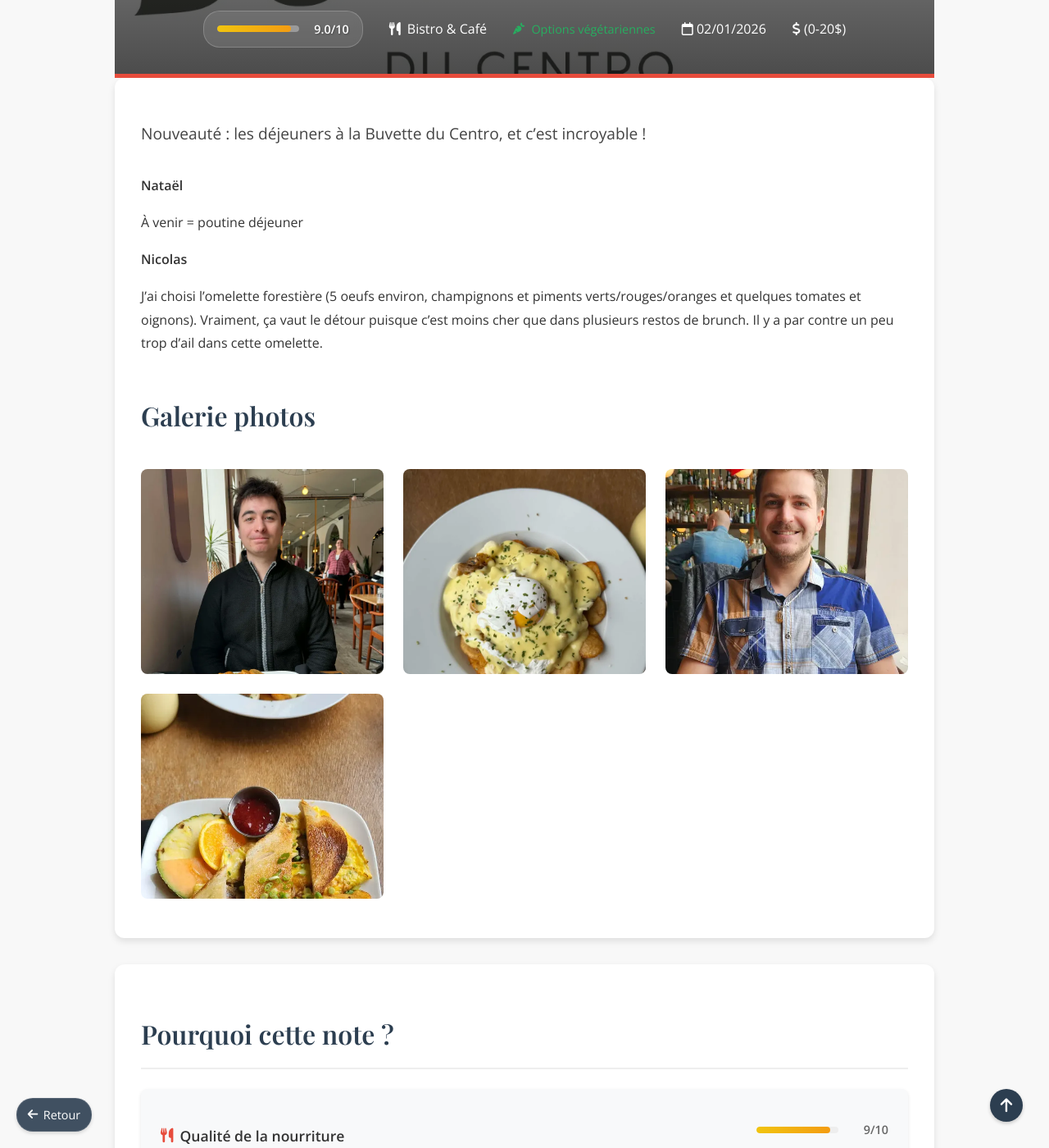
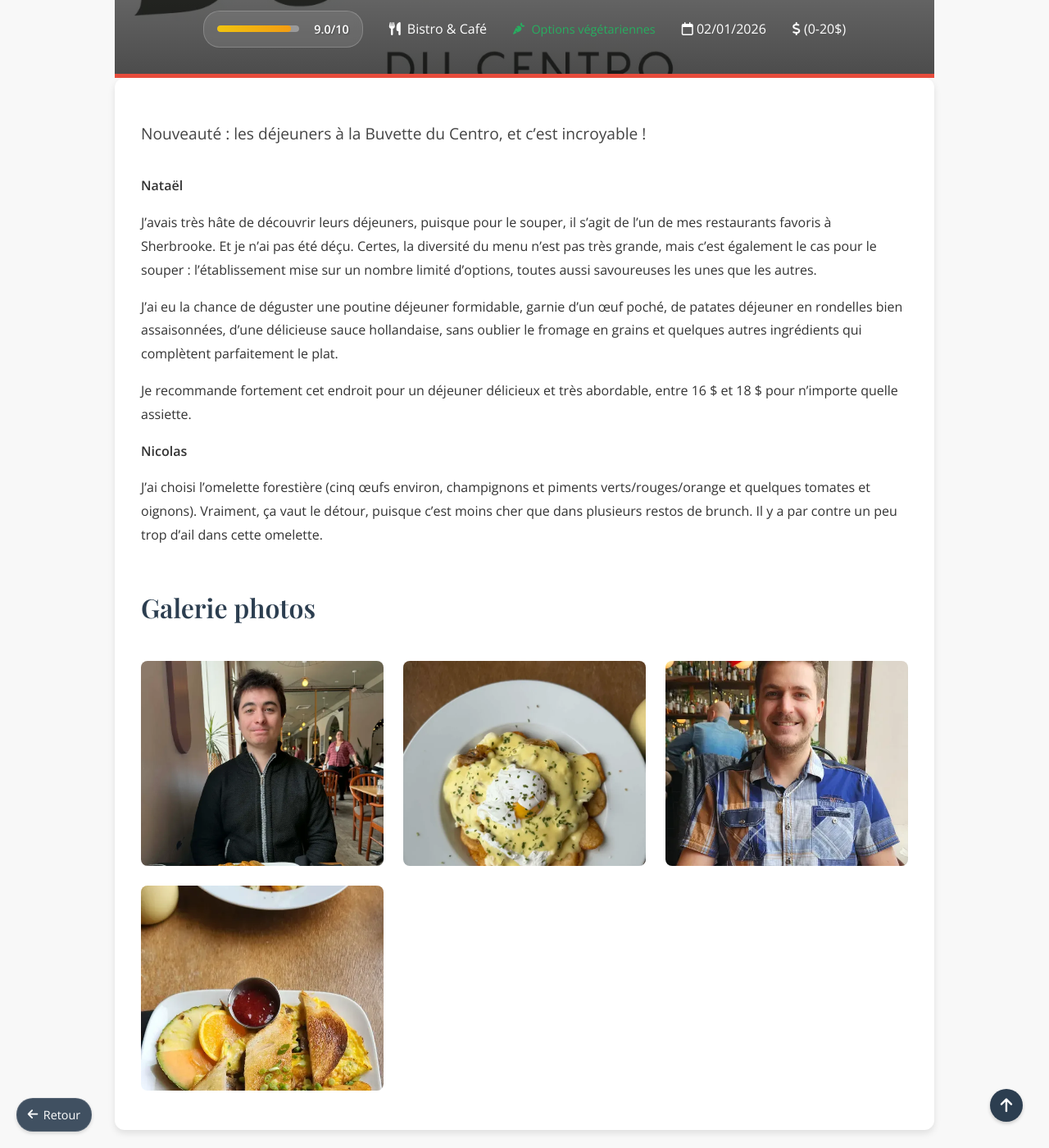
Before and after one commit to Natael21/blog-culinaire, a Jekyll site: the page built from _posts/2026-01-02-la-buvette-du-centro-dejeuner.markdown, in a window 1280 px wide and 1400 px high, scrolled down 835 px. Shown: the whole window at 82% size. Built offline with Jekyll 4.4.1, drawn with Linux system fonts in a browser that asks for light colours; a script that is not in the unit is left out; comment, search, counter and statistics services are not loaded; some of the changed text lies outside the part shown.

Commit message:
Ajout de 3 restaurants: + 2025-06-23-cantine-75.markdown + 2025-12-27-di-me-tutto-pizzeria.markdown + 2026-01-02-la-buvette-du-centro-dejeuner.markdown

```diff
--- a/_posts/2025-06-23-cantine-75.markdown
+++ b/_posts/2025-06-23-cantine-75.markdown
@@ -20,7 +20,7 @@
   food:
     score: 8
     criteria: 'Goût, fraîcheur, cuisson, présentation, créativité'
-    comment: "« Des plats à prime abord classiques, mais qui ont tous un “twist” réinventé et très savoureux !"
+    comment: "Des plats à prime abord classiques, mais qui ont tous un “twist” réinventé et très savoureux !"
   service:
     score: 8
     criteria: 'Rapidité, amabilité, professionnalisme, attention aux détails'
@@ -47,9 +47,7 @@
 
 <strong>Nataël</strong>
 
-à venir
-
-
+Choix varié, saveurs qui se démarquent et concept intéressant. J’ai beaucoup apprécié mon expérience de « fast-food de luxe ». J’ai opté pour un taco français, généreusement portionné et très savoureux. Pour ceux qui recherchent un repas rapide, mais de qualité, c’est assurément la bonne adresse.
 
 <strong>Nicolas</strong>
 
--- a/_posts/2026-01-02-la-buvette-du-centro-dejeuner.markdown
+++ b/_posts/2026-01-02-la-buvette-du-centro-dejeuner.markdown
@@ -21,37 +21,39 @@
   food:
     score: 9
     criteria: 'Goût, fraîcheur, cuisson, présentation, créativité'
-    comment: "Ce resto a diversifié son menu !"
+    comment: "Ce restaurant a diversifié son menu et propose maintenant des déjeuners variés, tous aussi délicieux les uns que les autres."
   service:
     score: 9
     criteria: 'Rapidité, amabilité, professionnalisme, attention aux détails'
-    comment: "Bon service et assez rapide."
+    comment: "Bon service, efficace et rapide, ce qui rend l’expérience encore plus agréable."
   ambiance:
     score: 9
     criteria: 'Décor, musique, éclairage, confort, propreté, atmosphère générale'
-    comment: "Tranquille et conviviale."
+    comment: "Ambiance tranquille et conviviale, idéale pour passer un bon moment."
   value:
     score: 10
     criteria: 'Rapport qualité/prix, portions, prix par rapport au marché'
-    comment: "Très bon rapport qualité-prix, surtout pour les omelettes (moins chers que dans les restos de brunchs) !"
+    comment: "Excellent rapport qualité-prix, particulièrement pour les omelettes, qui sont offertes à un prix plus abordable que dans la plupart des restaurants de brunch."
   originality:
     score: 8
     criteria: 'Innovation, créativité, authenticité'
-    comment: "Ce resto est passé pour servir seulement en souper et bar mais ont créé un menu déjeuner. Par contre, le menu déjeuner est principalement juste des omelettes."
+    comment: "À l’origine, ce restaurant se consacrait uniquement au service du souper et au bar, mais il a récemment ajouté un menu déjeuner. Cela dit, l’offre matinale demeure assez limitée, étant principalement composée d’omelettes."
   overall:
     score: 9
     criteria: 'Expérience globale, facteur "wow"'
-    comment: "Bonne expérience en général."
+    comment: "Une bonne expérience dans l’ensemble, agréable et satisfaisante."
 ---
 
 
 
 <strong>Nataël</strong>
 
-À venir = poutine déjeuner
+J’avais très hâte de découvrir leurs déjeuners, puisque pour le souper, il s’agit de l’un de mes restaurants favoris à Sherbrooke. Et je n’ai pas été déçu. Certes, la diversité du menu n’est pas très grande, mais c’est également le cas pour le souper : l’établissement mise sur un nombre limité d’options, toutes aussi savoureuses les unes que les autres.
 
+J’ai eu la chance de déguster une poutine déjeuner formidable, garnie d’un œuf poché, de patates déjeuner en rondelles bien assaisonnées, d’une délicieuse sauce hollandaise, sans oublier le fromage en grains et quelques autres ingrédients qui complètent parfaitement le plat.
 
+Je recommande fortement cet endroit pour un déjeuner délicieux et très abordable, entre 16 $ et 18 $ pour n’importe quelle assiette.
 
 <strong>Nicolas</strong>
 
-J'ai choisi l'omelette forestière (5 oeufs environ, champignons et piments verts/rouges/oranges et quelques tomates et oignons). Vraiment, ça vaut le détour puisque c'est moins cher que dans plusieurs restos de brunch. Il y a par contre un peu trop d'ail dans cette omelette.
+J'ai choisi l'omelette forestière (cinq œufs environ, champignons et piments verts/rouges/orange et quelques tomates et oignons). Vraiment, ça vaut le détour, puisque c'est moins cher que dans plusieurs restos de brunch. Il y a par contre un peu trop d'ail dans cette omelette.
```
Also changed, not shown: _posts/2025-12-27-di-me-tutto-pizzeria.markdown (+6 -14 lines), images/Cantine 75 Nicolas.jpg, images/Cantine 75 repas.jpg, images/Cantine 75.png, images/Cantine 75_Natael.jpg, images/Di Me Tutto_main.jpg, images/La buvette_main_dejeuner.jpg, images/buvette_dejeuner_natael.jpeg, images/buvette_dejeuner_nicolas.jpeg, images/buvette_dejeuner_repas_natael.jpeg, images/buvette_dejeuner_repas_nicolas.jpeg, images/di_me_tutto_natael.jpg, images/di_me_tutto_nicolas.jpg, images/di_me_tutto_pizza.jpeg.
